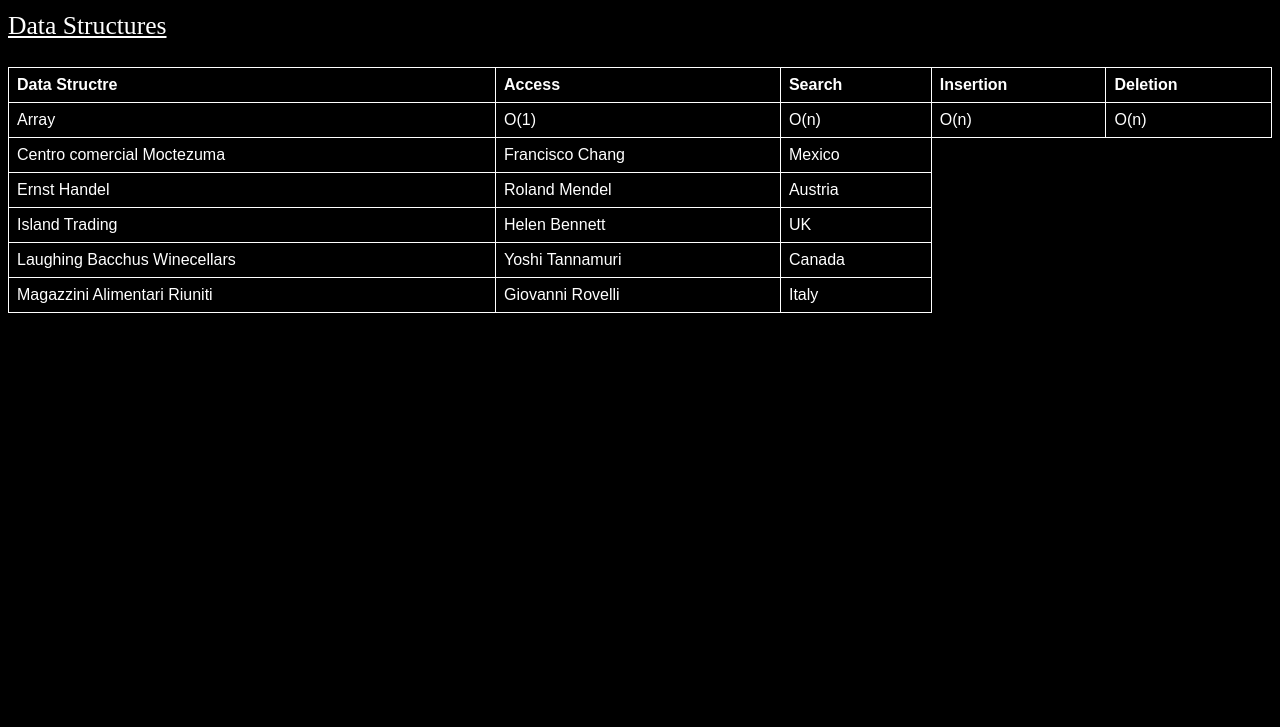
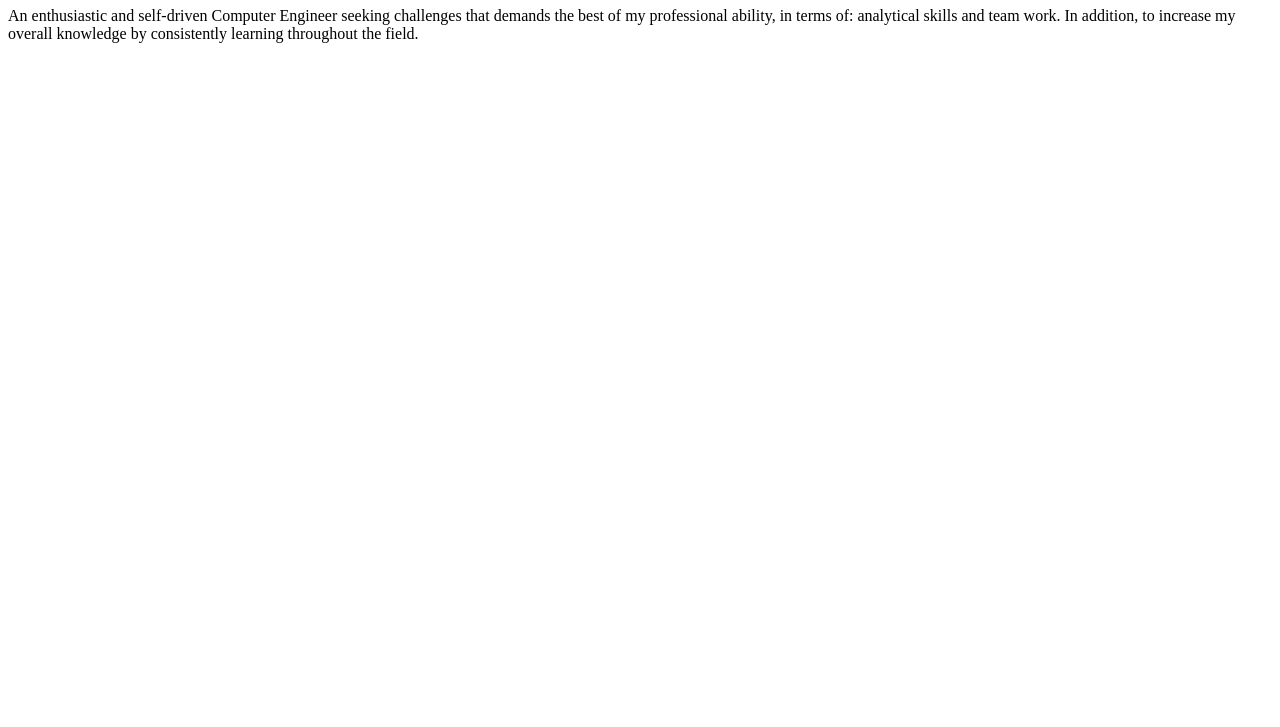
Before and after one commit to MichaelTonyFerrari/portfolio_ferrari, a plain HTML site: page website/index.html in a window 1280 px wide. Shown: the part 73-800 px from the top of the page. Drawn offline with Linux system fonts and the light colour scheme.

Commit message:
updating

```diff
--- a/website/index.html
+++ b/website/index.html
@@ -2,88 +2,16 @@
 <html>
 <body>
 
-<h1 align="center"; style="text-align: center; color: white; background-color: black; size: 16">Run Times of Data Structures and Sorting Algorithms</h1>
+<h1 align="center"; style="text-align: center; color: white; background-color: black; size: 16">Michael Ferraro - Computer Engineer</h1>
 
-<body style="background-color: black; color: white;">
+<p>
 
-<p style="font-size: 160%; ">
-	<u>
-	Data Structures
-	</u>
+  An enthusiastic and self-driven Computer Engineer seeking challenges that demands the best of my professional ability, in terms of: analytical skills and team work. In addition, to increase my overall knowledge by consistently learning throughout the field.
+
+
 </p>
-
-<head>
-<style>
-table {
-    font-family: arial, sans-serif;
-    border-collapse: collapse;
-    width: 100%;
-}
-
-td, th {
-    border: 1px solid white;
-    text-align: left;
-    padding: 8px;
-}
-
-tr:nth-child(even) {
-    background-color: black;
-    border-collapse: collapse;
-}
-</style>
-</head>
-<body>
-
-<table>
-  <tr>
-    <th>Data Structre</th>
-    <th>Access</th>
-    <th>Search</th>
-    <th>Insertion</th>
-    <th>Deletion</th>
-  </tr>
-  <tr>
-    <td>Array</td>
-    <td>O(1)</td>
-    <td>O(n)</td>
-    <td>O(n)</td>
-    <td>O(n)</td>
-
-  </tr>
-  <tr>
-    <td>Centro comercial Moctezuma</td>
-    <td>Francisco Chang</td>
-    <td>Mexico</td>
-  </tr>
-  <tr>
-    <td>Ernst Handel</td>
-    <td>Roland Mendel</td>
-    <td>Austria</td>
-  </tr>
-  <tr>
-    <td>Island Trading</td>
-    <td>Helen Bennett</td>
-    <td>UK</td>
-  </tr>
-  <tr>
-    <td>Laughing Bacchus Winecellars</td>
-    <td>Yoshi Tannamuri</td>
-    <td>Canada</td>
-  </tr>
-  <tr>
-    <td>Magazzini Alimentari Riuniti</td>
-    <td>Giovanni Rovelli</td>
-    <td>Italy</td>
-  </tr>
-</table>
 
 </body>
 
 
-</p>
-
-
-</body>
-
-</body>
 </html>
```
